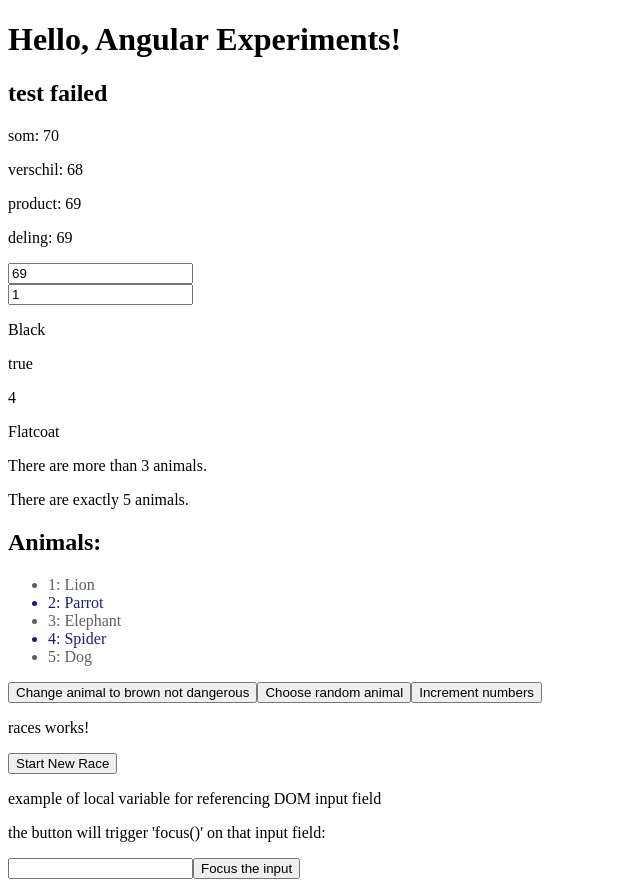
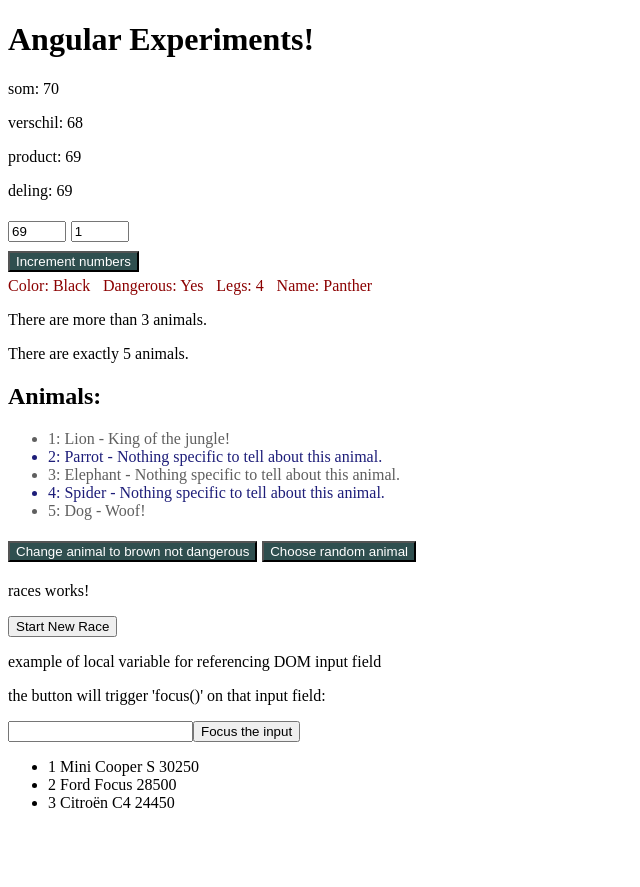
Before and after one commit to ThomasVanBeeck/angularexperiments, an Angular app: page / in a window 1280 px wide. Shown: the whole page, without its empty margins (0-640 px from the left). After the commit the page ends 828 px from the top, so only its background shows below. Built offline with nearby package versions, Linux system fonts and the light colour scheme.

Commit message:
updates + car added

```diff
--- a/src/app/app.css
+++ b/src/app/app.css
@@ -5,3 +5,23 @@
 .oddblue {
   color: rgb(29, 29, 121);
 }
+
+input, button, span {
+
+  margin: 0.3rem;
+  margin-left: 0rem;
+}
+
+input {
+    width: 50px;
+}
+
+button {
+  color: white;
+  background-color: darkslategrey;
+}
+
+span {
+  color: darkred;
+  margin-right: 0.8rem;
+}
--- a/src/app/app.html
+++ b/src/app/app.html
@@ -1,5 +1,5 @@
-<h1>Hello, {{ title() }}</h1>
-<h2>{{ testname }}</h2>
+<h1>{{ title() }}</h1>
+<!-- property binding en piping voorbeelden -->
 <p>
   som:
   {{ sumnumbers() !== null && typeof sumnumbers() === 'number' ? (sumnumbers() | number:'1.0-2') : sumnumbers() }}
@@ -23,9 +23,6 @@
     [value]="firstnumber()"
     (input)="firstnumber.set($any($event.target).valueAsNumber)"
   />
-</div>
-
-<div>
   <input
     type="number"
     [value]="secondnumber()"
@@ -33,22 +30,40 @@
   />
 </div>
 
+<button (click)="incrementNumbers()">Increment numbers</button>
+
+<!-- writable signal van object literal animal, weergeven van losse properties -->
 <div>
-  <p>{{ animal().color }}</p>
-  <p>{{ animal().dangerous }}</p>
-  <p>{{ animal().legs }}</p>
-  <p>{{ animal().name }}</p>
+  <span>Color: {{ animal().color | titlecase }}</span>
+  <span>Dangerous: {{ animal().dangerous ? 'Yes':'No'}}</span>
+  <span>Legs: {{ animal().legs}}</span>
+  <span>Name: {{ animal().name | titlecase}}</span>
 </div>
-@if (animals.length > 3) {
+
+<!-- @if, @let, @for, @switch voorbeelden -->
+@let animalsLength = animals.length;
+@if (animalsLength > 3) {
 <p>There are more than 3 animals.</p>
 } @else{
 <p>There are only 3 or less animals.</p>
 }
-<p>There are exactly {{ animals.length }} animals.</p>
+<p>There are exactly {{ animalsLength }} animals.</p>
 <h2>Animals:</h2>
 <ul>
   @for (animal of animals; track animal; let index=$index) {
-  <li [class.evengrey]="$even" [class.oddblue]="$odd">{{ index + 1 }}: {{ animal.name }}</li>
+  <li [class.evengrey]="$even" [class.oddblue]="$odd">{{ index + 1 }}: {{ animal.name }} -
+    @switch (animal.name) {
+      @case("Lion") {
+        King of the jungle!
+      }
+      @case("Dog") {
+        Woof!
+      }
+      @default {
+        Nothing specific to tell about this animal.
+      }
+    }
+  </li>
   } @empty {
   <li>No animals to display...</li>
   }
@@ -56,6 +71,8 @@
 
 <button (click)="changeToBrownNotDangerous()">Change animal to brown not dangerous</button>
 <button (click)="replaceAnimal()">Choose random animal</button>
-<button (click)="incrementNumbers()">Increment numbers</button>
+
 
 <app-races (newRaceAvailable)="onNewRace()"></app-races>
+
+<app-car></app-car>
--- a/src/app/app.ts
+++ b/src/app/app.ts
@@ -2,10 +2,11 @@
 import { AnimalModel, createRandomAnimals } from '../interfaces/animals';
 import { CommonModule, DecimalPipe } from '@angular/common';
 import { Races } from './races/races';
+import { Car } from './car/car';
 
 @Component({
   selector: 'app-root',
-  imports: [DecimalPipe, Races, CommonModule],
+  imports: [DecimalPipe, Races, Car, CommonModule],
   templateUrl: './app.html',
   styleUrl: './app.css'
 })
@@ -23,7 +24,6 @@
 }
 
   protected readonly title = signal('Angular Experiments!');
-  testname: string = 'test failed'
   firstnumber = signal(69)
   secondnumber = signal(1)
   sumnumbers = computed(() => (this.firstnumber() ?? 0) + (this.secondnumber() ?? 0))
@@ -40,7 +40,7 @@
 
   animal = signal<AnimalModel>({
     legs: 4,
-    name: "Flatcoat",
+    name: "Panther",
     color: "Black",
     dangerous: true
   })
--- /dev/null
+++ b/src/app/car/car.html
@@ -0,0 +1,7 @@
+<div>
+    <ul>
+        @for (car of cars(); track car.id) {
+            <li>{{car.id}} {{car.brandname}} {{car.modelname}} {{car.price}}</li>
+        }
+    </ul>
+</div>
--- /dev/null
+++ b/src/app/car/car.ts
@@ -0,0 +1,17 @@
+import { Component, signal } from '@angular/core';
+import { CarModel } from '../../interfaces/car';
+
+@Component({
+  selector: 'app-car',
+  imports: [],
+  templateUrl: './car.html',
+  styleUrl: './car.css',
+})
+export class Car {
+  protected readonly cars = signal<Array<CarModel>>([
+    { id: 1, brandname: 'Mini', modelname: 'Cooper S', horsepower: 192, price: 30250 },
+    { id: 2, brandname: 'Ford', modelname: 'Focus', horsepower: 160, price: 28500 },
+    { id: 3, brandname: 'Citroën', modelname: 'C4', horsepower: 120, price: 24450}
+  ])
+
+}
--- a/src/app/races/races.html
+++ b/src/app/races/races.html
@@ -3,6 +3,8 @@
 <div>
   <p>example of local variable for referencing DOM input field</p>
   <p>the button will trigger 'focus()' on that input field:</p>
+
+  <!-- voorbeeld van een local variable genaamd name -->
   <input type="text" #name />
   <button (click)="name.focus()">Focus the input</button>
 </div>
--- a/src/index.html
+++ b/src/index.html
@@ -2,7 +2,7 @@
 <html lang="en">
   <head>
     <meta charset="utf-8" />
-    <title>Ponyracer</title>
+    <title>Angular Experiments</title>
     <base href="/" />
     <meta name="viewport" content="width=device-width, initial-scale=1" />
     <link rel="icon" type="image/x-icon" href="favicon.ico" />
--- /dev/null
+++ b/src/interfaces/car.ts
@@ -0,0 +1,7 @@
+export interface CarModel {
+    id: number,
+    brandname: string,
+    modelname: string,
+    horsepower: number,
+    price: number
+}
```
Also changed, not shown: src/app/car/car.css (added), 1 other file (tests, documents, lock files or other folders).
